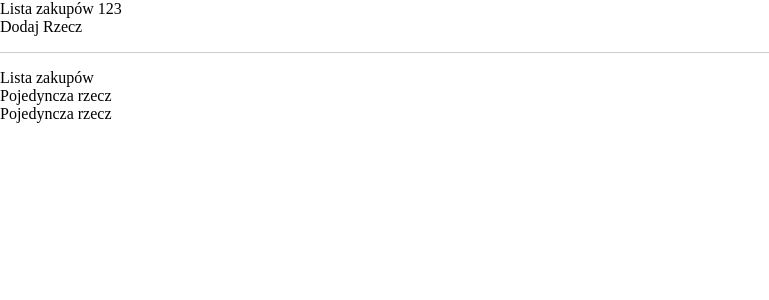
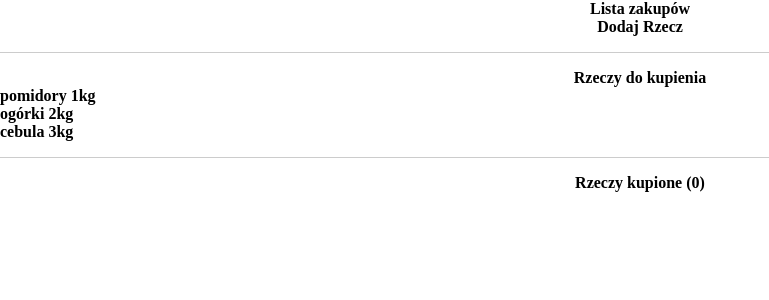
Before and after one commit to mstankiewicz1/ShopLista, a React app: page / in a window 1280 px wide. Shown: the top 300 px of the page, without its empty margins (0-769 px from the left). Built offline with nearby package versions, Linux system fonts and the light colour scheme.

Commit message:
Postepy 31.08.19r godz 13:59

```diff
--- a/css/style.css
+++ b/css/style.css
@@ -0,0 +1,13 @@
+* {
+    box-sizing: border-box;
+}
+
+h1 {
+    text-align: center;
+    font-weight: bold;
+}
+
+.addThing {
+    text-align: center;
+    font-weight: bold;
+}
--- a/js/AddThing.jsx
+++ b/js/AddThing.jsx
@@ -9,7 +9,7 @@ class AddThing extends React.Component {
     render() {
       return (
           <div>
-              <div>Dodaj Rzecz</div>
+              <div className="addThing">Dodaj Rzecz</div>
               <hr/>
           </div>
         );
--- a/js/App.jsx
+++ b/js/App.jsx
@@ -5,13 +5,39 @@ import ThingList from './ThingList.jsx';
 
 class App extends React.Component {
 
+    state = {
+      things: [
+              {
+                  id: 0,
+                  name: 'pomidory',
+                  quantity: '1kg',
+                  important: true,
+                  active: true
+              },
+              {
+                  id: 1,
+                  name: 'ogórki',
+                  quantity: '2kg',
+                  important: true,
+                  active: true
+              },
+              {
+                  id: 2,
+                  name: 'cebula',
+                  quantity: '3kg',
+                  important: true,
+                  active: true
+              },
+              ]
+            };
+
 
     render() {
         return (
             <div>
-                <h1>Lista zakupów 123</h1>
+                <h1>Lista zakupów</h1>
                 <AddThing/>
-                <ThingList/>
+                <ThingList things={this.state.things}/>
             </div>
         )
     }
--- a/js/Thing.jsx
+++ b/js/Thing.jsx
@@ -1,11 +1,18 @@
 import React from 'react';
 
-const Thing = () => {
+const Thing = (props) => {
 
+
+
+
+    const {name, quantity, } = props.thing;
 
     return (
         <div>
-            <h1>Pojedyncza rzecz</h1>
+            <p>
+                <strong>{name} </strong>
+                <strong>{quantity}</strong>
+            </p>
         </div>
     )
 };
--- a/js/ThingList.jsx
+++ b/js/ThingList.jsx
@@ -1,15 +1,33 @@
 import React from 'react';
 import Thing from './Thing.jsx';
 
-const ThingList = () => {
+const ThingList = (props) => {
 
 
+
+    const things = props.things.map(thing =>
+        <Thing
+            key={thing.id}
+            thing={thing}
+        />
+    );
+
     return (
-            <div>
-                <h1>Lista zakupów</h1>
-                <Thing/>
-                <Thing/>
+        <div>
+            <div className="active">
+                <h1>Rzeczy do kupienia</h1>
+                {things}
             </div>
+
+
+            <hr/>
+
+            <div className="done">
+                <h1>Rzeczy kupione (0)</h1>
+
+            </div>
+        </div>
+
     )
 };
 
```
Also changed, not shown: js/out.js.
